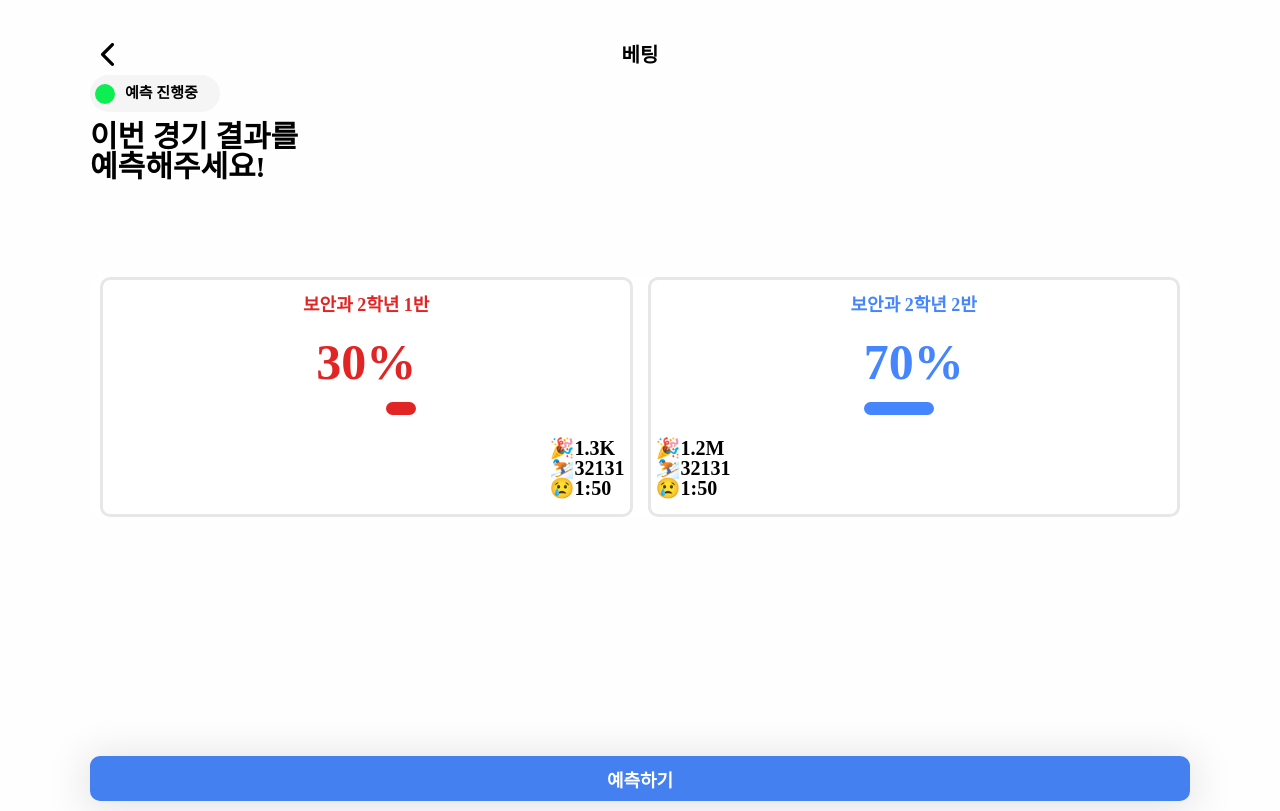
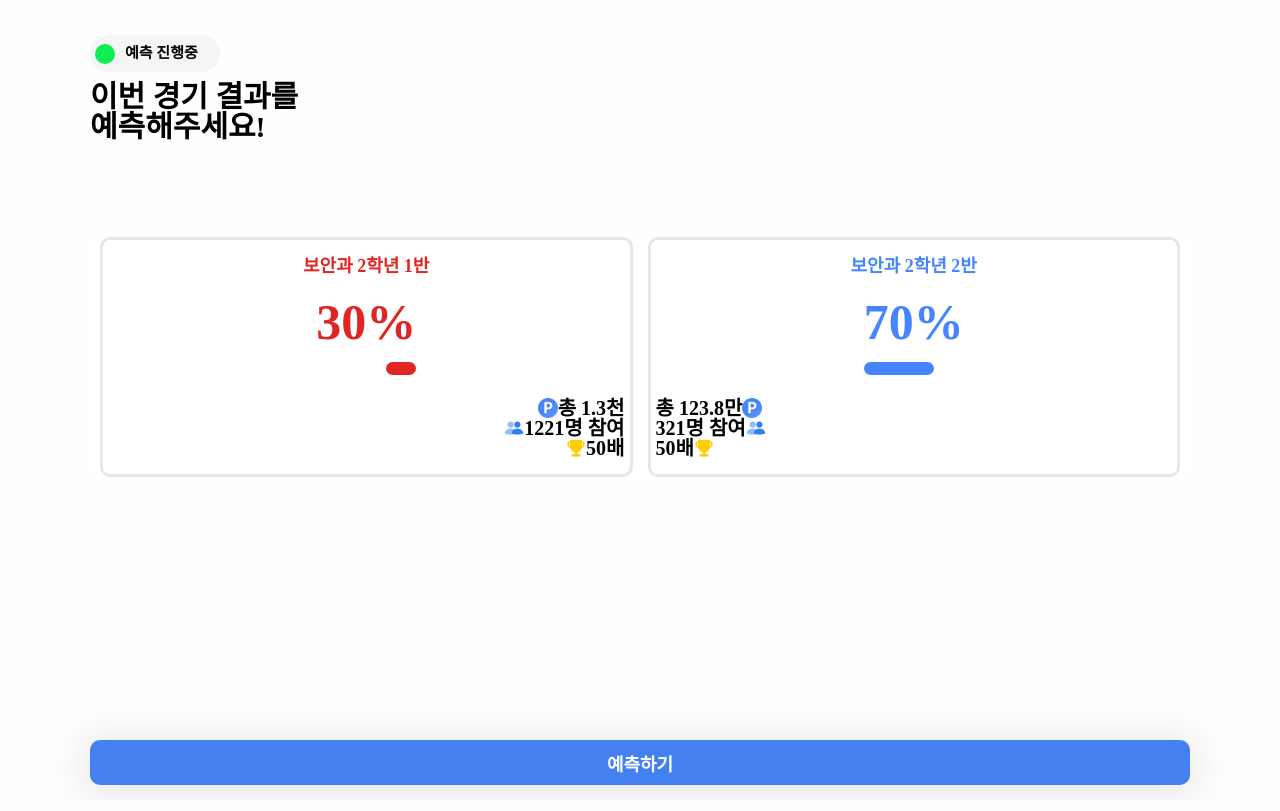
Before and after one commit to hansei-hanum/hanum-frontend-sports, a React (Vite) app: page /Predict in a window 1280 px wide. Built offline with nearby package versions, Linux system fonts and the light colour scheme.

Commit message:
fix: fix Predict box styles

```diff
--- a/src/assets/index.ts
+++ b/src/assets/index.ts
@@ -2,3 +2,5 @@ export { default as pointIcon } from './icons/point.png';
 export { default as arrowIcon } from './icons/arrow.png';
 export { default as profileIcon } from './icons/profile.png';
 export { default as sendIcon } from './icons/sendIcon.png';
+export { default as peoplesIcon } from './icons/peoples.png';
+export { default as thropyIcon } from './icons/thropy.png';
--- a/src/components/Predict/index.tsx
+++ b/src/components/Predict/index.tsx
@@ -28,7 +28,7 @@ export const Predict: React.FC = () => {
                     <S.PredictContainer>
                         <PredictBox />
                     </S.PredictContainer>
-                    <SubmitButton />
+                    <SubmitButton isChangeColor={false} />
                 </div>
             </S.PredictSectionContainer>
         </section>
--- a/src/components/Predict/styled.ts
+++ b/src/components/Predict/styled.ts
@@ -5,7 +5,7 @@ const baseBoxStyles = `
 `;
 
 export const PredictSectionContainer = styled.section`
-    height: 92vh;
+    height: 95vh;
     width: 100%;
     background-blend-mode: multiply;
     background-size: cover;
--- a/src/components/common/PredictBox/index.tsx
+++ b/src/components/common/PredictBox/index.tsx
@@ -2,12 +2,13 @@ import React, { useState } from 'react';
 import * as S from './styled';
 import { colors } from '@styles';
 import { detail } from '@constants';
+import { thropyIcon, peoplesIcon, pointIcon } from '@assets';
 
 const formatNumber = (value: number): string => {
-    if (value >= 1000000) {
-        return `${(value / 1000000).toFixed(1)}M`;
+    if (value >= 10000) {
+        return `${(value / 10000).toFixed(1)}만`;
     } else if (value >= 1000) {
-        return `${(value / 1000).toFixed(1)}K`;
+        return `${(value / 1000).toFixed(1)}천`;
     } else {
         return `${value}`;
     }
@@ -50,13 +51,19 @@ export const PredictBox: React.FC = () => {
                         />
                     </S.PercentageCont>
 
-                    <S.EtcBox>
-                        <p>
-                            🎉
-                            {index === 0 ? formatNumber(teamA.total_point) : formatNumber(teamB.total_point)}
-                        </p>
-                        <p>⛷️{index === 0 ? teamA.total_people : teamB.total_people}</p>
-                        <p>😢1:{index === 0 ? teamA.allocation : teamB.allocation}</p>
+                    <S.EtcBox isLeft={index === 0}>
+                        <S.Etc isLeft={index === 0}>
+                            <img src={pointIcon} width={20} />
+                            <p>총 {index === 0 ? formatNumber(teamA.total_point) : formatNumber(teamB.total_point)}</p>
+                        </S.Etc>
+                        <S.Etc isLeft={index === 0}>
+                            <img src={peoplesIcon} width={20} />
+                            <p>{index === 0 ? teamA.total_people : teamB.total_people}명 참여</p>
+                        </S.Etc>
+                        <S.Etc isLeft={index === 0}>
+                            <img src={thropyIcon} width={20} />
+                            <p>{index === 0 ? teamA.allocation : teamB.allocation}배</p>
+                        </S.Etc>
                     </S.EtcBox>
                 </S.TeamBox>
             ))}
--- a/src/components/common/PredictBox/styled.ts
+++ b/src/components/common/PredictBox/styled.ts
@@ -70,7 +70,16 @@ export const PercentageBar = styled.div<PercentageBarProps>`
     width: ${(props) => props.percentage}%;
     height: 13px;
 `;
-export const EtcBox = styled.p`
+
+export const EtcBox = styled.div<TeamBoxProps>`
+    display: flex;
     font-size: 20px;
     font-weight: bold;
+    flex-direction: column;
+    align-items: ${(props) => (props.isLeft ? 'flex-end' : 'flex-start')};
 `;
+
+export const Etc = styled.div<TeamBoxProps>`
+    display: flex;
+    flex-direction: ${(props) => (props.isLeft ? 'row' : 'row-reverse')};
+`;
--- a/src/constants/detail.ts
+++ b/src/constants/detail.ts
@@ -4,14 +4,14 @@ export const detail = {
         team_a: {
             team_id: '보안과 2학년 1반',
             total_point: 1321,
-            total_people: 32131,
+            total_people: 1221,
             allocation: 50,
             percentage: 30,
         },
         team_b: {
             team_id: '보안과 2학년 2반',
             total_point: 1237621,
-            total_people: 32131,
+            total_people: 321,
             allocation: 50,
             percentage: 70,
         },
--- /dev/null
+++ b/src/pages/PredictLogsSection/index.tsx
@@ -0,0 +1,4 @@
+import React from 'react';
+import { PredictLogs } from 'components/PredictLogs';
+
+export const PredictLogsSection: React.FC = () => <PredictLogs />;
--- a/src/pages/PredictSection/index.tsx
+++ b/src/pages/PredictSection/index.tsx
@@ -1,11 +1,9 @@
 import React from 'react';
-import { Header } from '@common';
 import { Predict } from '@components';
 
 export const PredictSection: React.FC = () => {
     return (
         <>
-            <Header hasIcon={false} text="베팅" />
             <Predict />
         </>
     );
```
Also changed, not shown: src/assets/icons/peoples.png (added), src/assets/icons/thropy.png (added).
